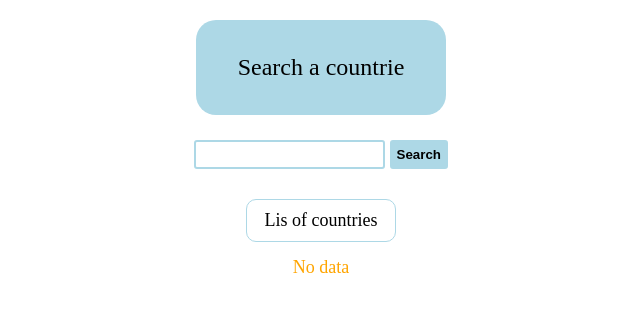
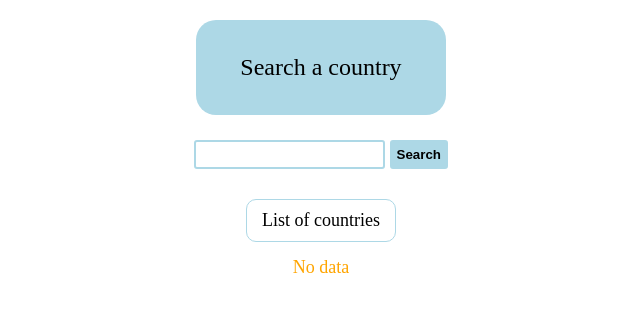
Before and after one commit to Kolumbryna22/Wyszukiwarka-krajow, a website: page index.html in a window 1280 px wide. Shown: the full height of the page, 319-959 px from the left. Drawn offline with nearby package versions, Linux system fonts and the light colour scheme.

Commit message:
Fix some issues

```diff
--- a/index.html
+++ b/index.html
@@ -9,14 +9,14 @@
 </head>
 <body>
     <header>
-        <p>Search a countrie</p>
+        <p>Search a country</p>
     </header>
     <section>
         <form>
             <input type="text" name="countryName" id="countryName" required>
             <button type="submit" id="search">Search</button>
         </form>
-        <p class="list">Lis of countries</p>
+        <p class="list">List of countries</p>
         <div id="countries">
             <div class="warning">No data</div>
         </div>
```
